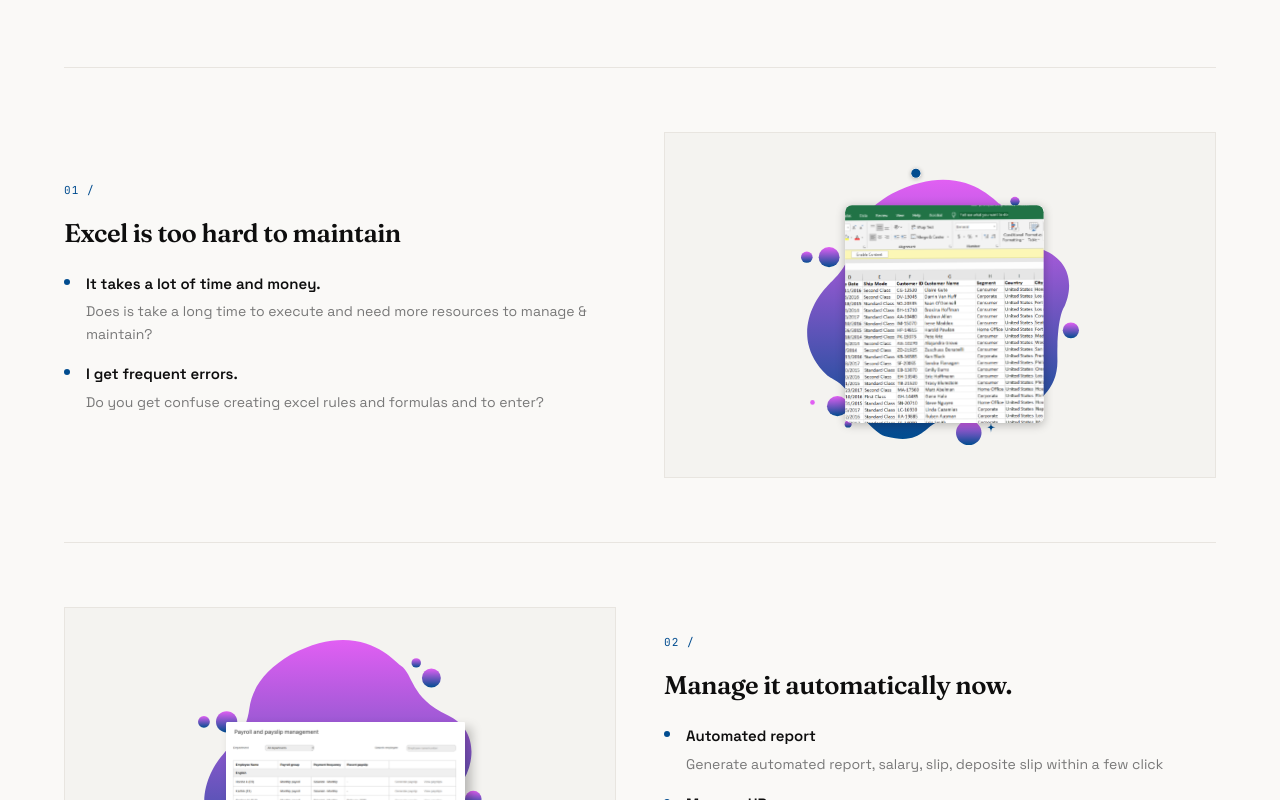
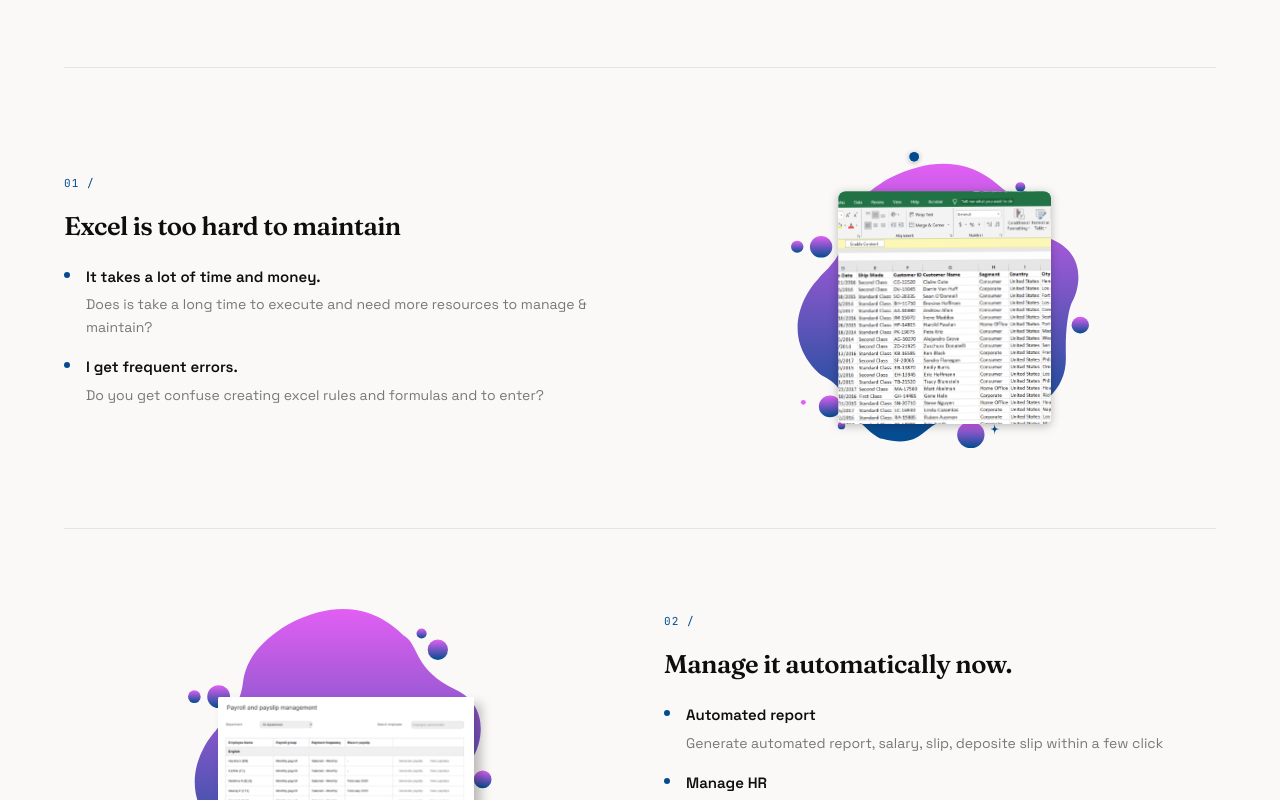
Before and after one commit to sandesh236/deekshya, a Next.js app: page / in a window 1280 px wide. Shown: the part 1180-1980 px from the top of the page. Built offline with nearby package versions, Linux system fonts and the light colour scheme.

Commit message:
fix: remove grey box from feature images — display SVGs cleanly

```diff
--- a/components/FeaturesList.jsx
+++ b/components/FeaturesList.jsx
@@ -97,14 +97,12 @@ function FeatureRow({ feature, index }) {
             <div style={{
                 order: isEven ? 2 : 1,
                 display: 'flex', justifyContent: 'center', alignItems: 'center',
-                padding: '2rem',
-                background: 'var(--gray-subtle)',
-                border: '1px solid var(--gray-line)',
+                padding: '1rem',
             }}>
                 <img
                     src={feature.payload.image}
                     alt={feature.title}
-                    style={{ maxWidth: '100%', maxHeight: '280px', objectFit: 'contain' }}
+                    style={{ maxWidth: '100%', maxHeight: '300px', objectFit: 'contain' }}
                 />
             </div>
 
```
